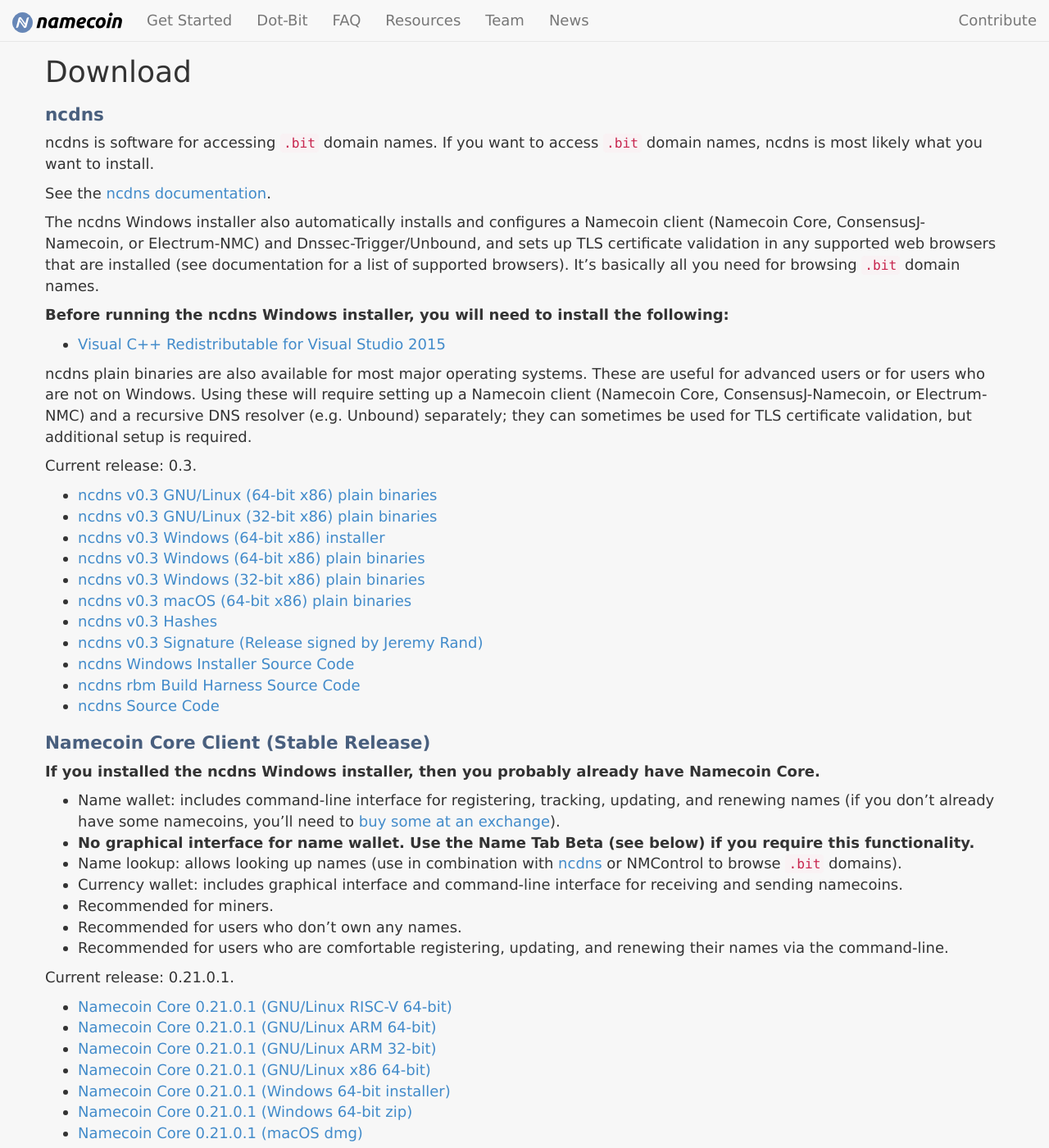
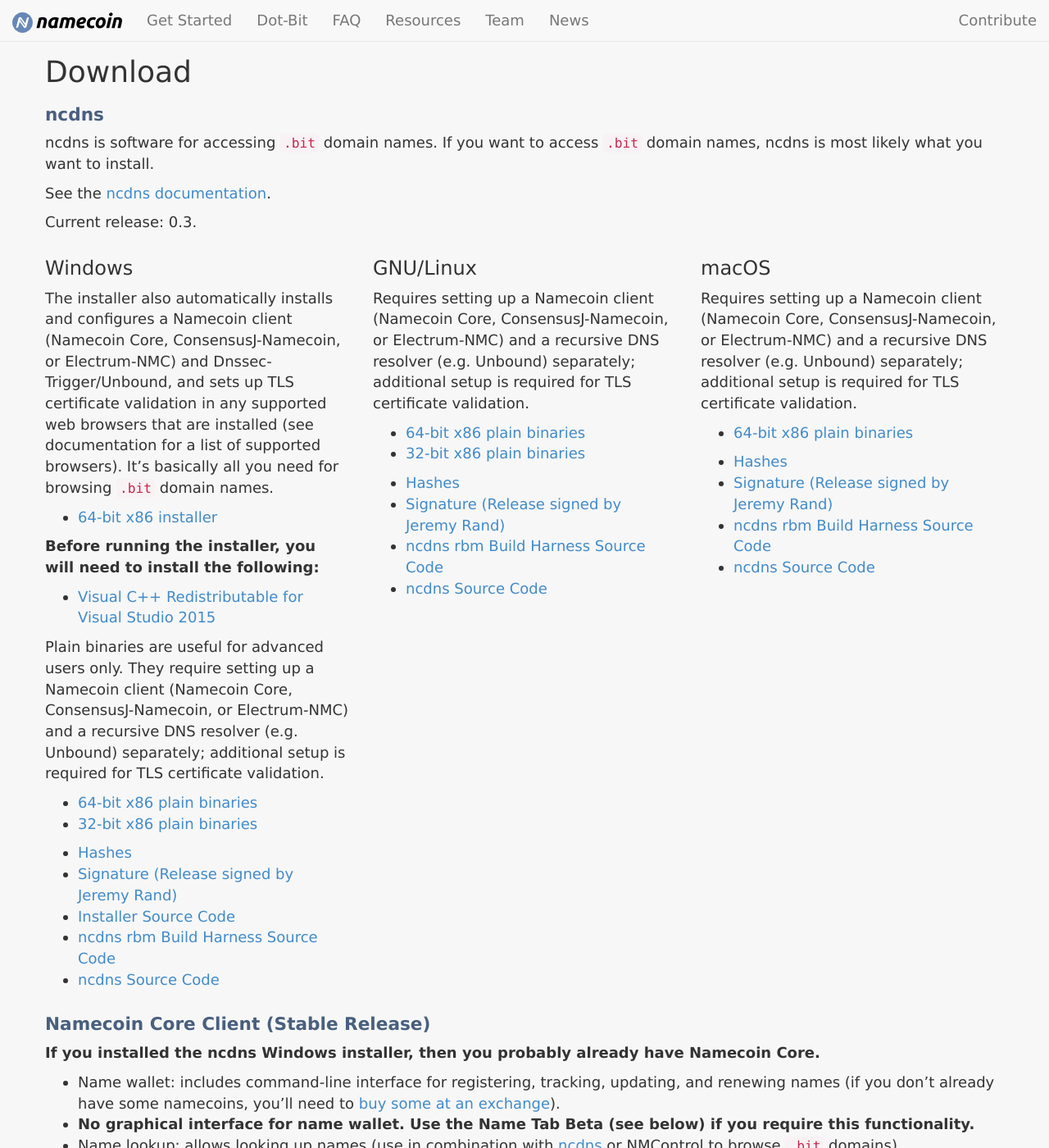
Before and after one commit to JeremyRand/namecoin.org, a Jekyll site: the page built from download/index.md, in a window 1280 px wide and 1400 px high, scrolled down 342 px. Shown: the whole window at 82% size. Built offline with Jekyll 4.4.1, drawn with Linux system fonts in a browser that asks for light colours.

Commit message:
Use columns for ncdns downloads

```diff
--- a/download/index.md
+++ b/download/index.md
@@ -11,27 +11,67 @@ ncdns is software for accessing `.bit` domain names.  If you want to access `.bi
 
 See the [ncdns documentation]({{ "/docs/ncdns" | relative_url }}).
 
-The ncdns Windows installer also automatically installs and configures a Namecoin client (Namecoin Core, ConsensusJ-Namecoin, or Electrum-NMC) and Dnssec-Trigger/Unbound, and sets up TLS certificate validation in any supported web browsers that are installed (see documentation for a list of supported browsers).  It's basically all you need for browsing `.bit` domain names.
+Current release: 0.3.
 
-**Before running the ncdns Windows installer, you will need to install the following:**
+<div class="row">
+
+<div class="col-sm-4">
+
+### Windows
+
+The installer also automatically installs and configures a Namecoin client (Namecoin Core, ConsensusJ-Namecoin, or Electrum-NMC) and Dnssec-Trigger/Unbound, and sets up TLS certificate validation in any supported web browsers that are installed (see documentation for a list of supported browsers).  It's basically all you need for browsing `.bit` domain names.
+
+* [64-bit x86 installer]({{ site.files_url }}/files/ncdns/ncdns-0.3/ncdns-0.3-x86_64-install-a1e8b8.exe)
+
+**Before running the installer, you will need to install the following:**
 
 * [Visual C++ Redistributable for Visual Studio 2015](https://www.microsoft.com/en-us/download/details.aspx?id=53587)
 
-ncdns plain binaries are also available for most major operating systems.  These are useful for advanced users or for users who are not on Windows.  Using these will require setting up a Namecoin client (Namecoin Core, ConsensusJ-Namecoin, or Electrum-NMC) and a recursive DNS resolver (e.g. Unbound) separately; they can sometimes be used for TLS certificate validation, but additional setup is required.
+Plain binaries are useful for advanced users only.  They require setting up a Namecoin client (Namecoin Core, ConsensusJ-Namecoin, or Electrum-NMC) and a recursive DNS resolver (e.g. Unbound) separately; additional setup is required for TLS certificate validation.
 
-Current release: 0.3.
+* [64-bit x86 plain binaries]({{ site.files_url }}/files/ncdns/ncdns-0.3/ncdns-0.3-windows-x86_64-ac643c.tar.xz)
+* [32-bit x86 plain binaries]({{ site.files_url }}/files/ncdns/ncdns-0.3/ncdns-0.3-windows-i686-e076b4.tar.xz)
 
-* [ncdns v0.3 GNU/Linux (64-bit x86) plain binaries]({{ site.files_url }}/files/ncdns/ncdns-0.3/ncdns-0.3-linux-x86_64-e41ca2.tar.xz)
-* [ncdns v0.3 GNU/Linux (32-bit x86) plain binaries]({{ site.files_url }}/files/ncdns/ncdns-0.3/ncdns-0.3-linux-i686-990513.tar.xz)
-* [ncdns v0.3 Windows (64-bit x86) installer]({{ site.files_url }}/files/ncdns/ncdns-0.3/ncdns-0.3-x86_64-install-a1e8b8.exe)
-* [ncdns v0.3 Windows (64-bit x86) plain binaries]({{ site.files_url }}/files/ncdns/ncdns-0.3/ncdns-0.3-windows-x86_64-ac643c.tar.xz)
-* [ncdns v0.3 Windows (32-bit x86) plain binaries]({{ site.files_url }}/files/ncdns/ncdns-0.3/ncdns-0.3-windows-i686-e076b4.tar.xz)
-* [ncdns v0.3 macOS (64-bit x86) plain binaries]({{ site.files_url }}/files/ncdns/ncdns-0.3/ncdns-0.3-osx-x86_64-b17766.tar.xz)
-* [ncdns v0.3 Hashes]({{ site.files_url }}/files/ncdns/ncdns-0.3/sha256sums-unsigned-build.txt)
-* [ncdns v0.3 Signature (Release signed by Jeremy Rand)]({{ site.files_url }}/files/ncdns/ncdns-0.3/sha256sums-unsigned-build.txt.asc)
-* [ncdns Windows Installer Source Code](https://github.com/namecoin/ncdns-nsis)
+* [Hashes]({{ site.files_url }}/files/ncdns/ncdns-0.3/sha256sums-unsigned-build.txt)
+* [Signature (Release signed by Jeremy Rand)]({{ site.files_url }}/files/ncdns/ncdns-0.3/sha256sums-unsigned-build.txt.asc)
+* [Installer Source Code](https://github.com/namecoin/ncdns-nsis)
 * [ncdns rbm Build Harness Source Code](https://github.com/namecoin/ncdns-repro)
 * [ncdns Source Code](https://github.com/namecoin/ncdns)
+
+</div>
+
+<div class="col-sm-4">
+
+### GNU/Linux
+
+Requires setting up a Namecoin client (Namecoin Core, ConsensusJ-Namecoin, or Electrum-NMC) and a recursive DNS resolver (e.g. Unbound) separately; additional setup is required for TLS certificate validation.
+
+* [64-bit x86 plain binaries]({{ site.files_url }}/files/ncdns/ncdns-0.3/ncdns-0.3-linux-x86_64-e41ca2.tar.xz)
+* [32-bit x86 plain binaries]({{ site.files_url }}/files/ncdns/ncdns-0.3/ncdns-0.3-linux-i686-990513.tar.xz)
+
+* [Hashes]({{ site.files_url }}/files/ncdns/ncdns-0.3/sha256sums-unsigned-build.txt)
+* [Signature (Release signed by Jeremy Rand)]({{ site.files_url }}/files/ncdns/ncdns-0.3/sha256sums-unsigned-build.txt.asc)
+* [ncdns rbm Build Harness Source Code](https://github.com/namecoin/ncdns-repro)
+* [ncdns Source Code](https://github.com/namecoin/ncdns)
+
+</div>
+
+<div class="col-sm-4">
+
+### macOS
+
+Requires setting up a Namecoin client (Namecoin Core, ConsensusJ-Namecoin, or Electrum-NMC) and a recursive DNS resolver (e.g. Unbound) separately; additional setup is required for TLS certificate validation.
+
+* [64-bit x86 plain binaries]({{ site.files_url }}/files/ncdns/ncdns-0.3/ncdns-0.3-osx-x86_64-b17766.tar.xz)
+
+* [Hashes]({{ site.files_url }}/files/ncdns/ncdns-0.3/sha256sums-unsigned-build.txt)
+* [Signature (Release signed by Jeremy Rand)]({{ site.files_url }}/files/ncdns/ncdns-0.3/sha256sums-unsigned-build.txt.asc)
+* [ncdns rbm Build Harness Source Code](https://github.com/namecoin/ncdns-repro)
+* [ncdns Source Code](https://github.com/namecoin/ncdns)
+
+</div>
+
+</div>
 
 ## Namecoin Core Client (Stable Release)
 
```
